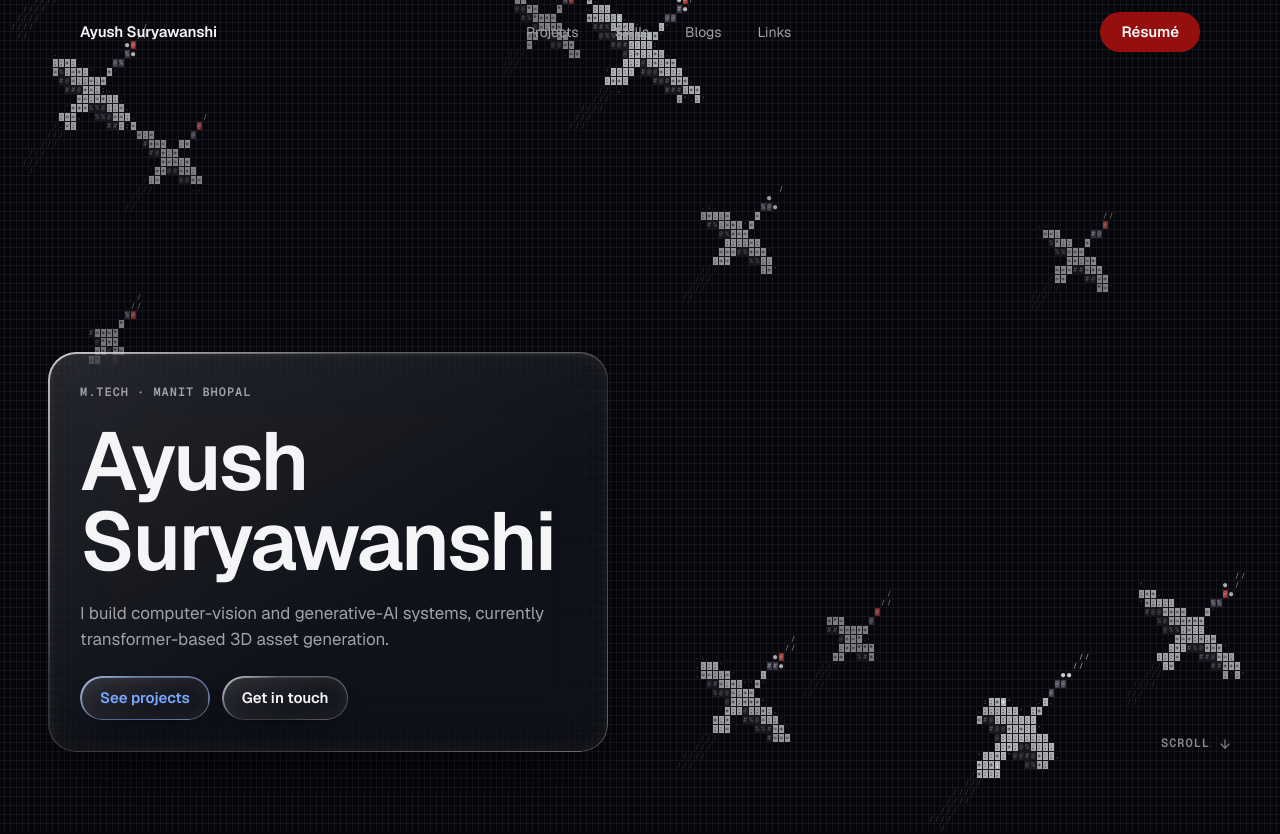
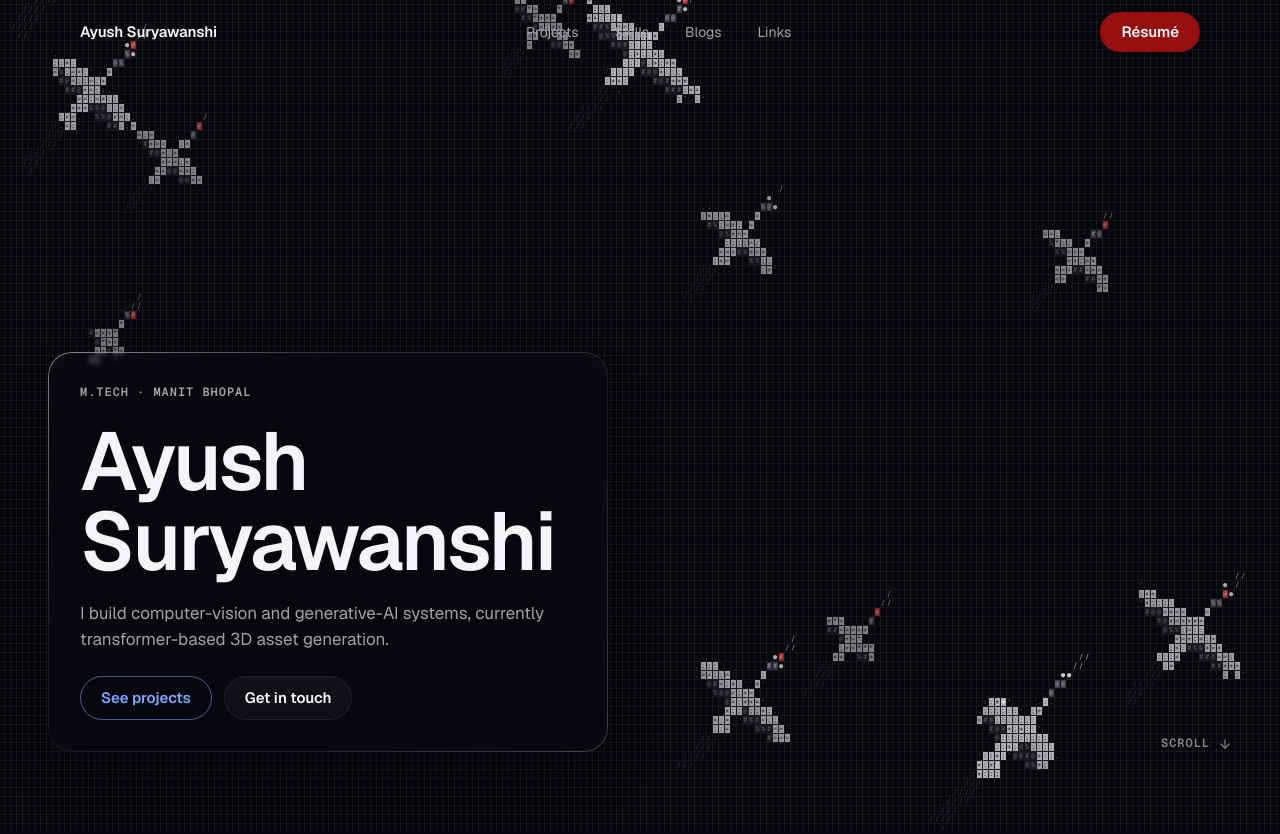
Before and after one commit to Ayush1860/portfolio, a React (Vite) app: page / in a window 1280 px wide. Shown: the top 834 px of the page. Built offline with nearby package versions, Linux system fonts and the light colour scheme.

Commit message:
Liquid glass: 10% frost panes with refracting edges on the hero card and nav, lit rim on all glass; replaces the earlier rim-only attempt

```diff
--- a/src/components/Nav.tsx
+++ b/src/components/Nav.tsx
@@ -1,10 +1,13 @@
 import { useEffect, useRef, type MouseEvent } from 'react';
 import { site } from '../content/site';
 import { scrollToId } from '../lib/scroll';
+import { useLiquidGlass } from '../lib/useLiquidGlass';
 import ResumeButton from './ResumeButton';
 
 export default function Nav() {
   const linksRef = useRef<HTMLElement>(null);
+  // Page content bends as it slides under the bar's bottom edge.
+  const glass = useLiquidGlass<HTMLDivElement>({ edges: 'bottom', bezel: 22, strength: 22 });
 
   // Mark the link of the section crossing the middle of the viewport.
   // Written straight to the DOM (aria-current), so scrolling never re-renders React.
@@ -39,6 +42,7 @@ export default function Nav() {
 
   return (
     <header className="nav">
+      <div ref={glass} className="glass nav-glass" aria-hidden="true" />
       <div className="container-page nav-inner">
         <a className="nav-name" href="#hero" onClick={go('hero')}>
           {site.name}
--- /dev/null
+++ b/src/lib/liquidGlass.ts
@@ -0,0 +1,190 @@
+/**
+ * Liquid glass: edge refraction for a glass element.
+ *
+ * The body of the glass stays clear; in a band along the rim (the bezel) whatever is
+ * behind it is pulled toward the centre and stretched, the way a thick rounded pane
+ * of glass bends light at its edges. Red, green and blue bend by slightly different
+ * amounts, which gives the thin colour fringe on the rim.
+ *
+ * How: an SVG filter used inside `backdrop-filter`. A displacement map is drawn for
+ * the element's exact size and corner radius; each pixel's red and green values say
+ * how far to shift the backdrop in x and y. Only Chromium runs SVG filters inside
+ * backdrop-filter, so other browsers keep the plain frosted glass from the CSS.
+ */
+
+export interface LiquidGlassOptions {
+  /** Width of the refracting band along the rim, px. */
+  bezel?: number;
+  /** How far the backdrop is pulled inward at the very edge, px. */
+  strength?: number;
+  /** Colour fringing: how much less green and blue bend than red (0 = none). */
+  aberration?: number;
+  /** 'all' follows the element's rounded outline; 'bottom' bends along the bottom edge only. */
+  edges?: 'all' | 'bottom';
+}
+
+const DEFAULTS: Required<LiquidGlassOptions> = { bezel: 28, strength: 40, aberration: 0.06, edges: 'all' };
+const SVG_NS = 'http://www.w3.org/2000/svg';
+const MAP_PIXEL_BUDGET = 160_000; // larger panes get a lower-resolution map; it is smooth, so it scales cleanly
+
+/** Chromium (Chrome, Edge, Opera, Brave, Arc) is the only engine that applies url() filters to a backdrop. */
+export const liquidGlassSupported =
+  typeof navigator !== 'undefined' && /\bChrom(e|ium)\//.test(navigator.userAgent);
+
+let defs: SVGDefsElement | null = null;
+let nextId = 1;
+
+function sharedDefs() {
+  if (defs) return defs;
+  const svg = document.createElementNS(SVG_NS, 'svg');
+  svg.setAttribute('width', '0');
+  svg.setAttribute('height', '0');
+  svg.setAttribute('aria-hidden', 'true');
+  svg.style.position = 'absolute';
+  defs = document.createElementNS(SVG_NS, 'defs');
+  svg.appendChild(defs);
+  document.body.appendChild(svg);
+  return defs;
+}
+
+function node(name: string, attrs: Record<string, string | number>) {
+  const el = document.createElementNS(SVG_NS, name);
+  for (const [key, value] of Object.entries(attrs)) el.setAttribute(key, String(value));
+  return el;
+}
+
+/**
+ * Draw the displacement map. Red = x shift, green = y shift, 128 = none.
+ * `k` is the map's resolution relative to the element (1 = one map pixel per CSS px).
+ */
+function drawMap(width: number, height: number, radius: number, o: Required<LiquidGlassOptions>, k: number) {
+  const w = Math.max(1, Math.round(width * k));
+  const h = Math.max(1, Math.round(height * k));
+  const canvas = document.createElement('canvas');
+  canvas.width = w;
+  canvas.height = h;
+  const ctx = canvas.getContext('2d');
+  if (!ctx) return null;
+  const image = ctx.createImageData(w, h);
+  const data = image.data;
+
+  const halfW = width / 2;
+  const halfH = height / 2;
+  const r = Math.min(radius, halfW, halfH);
+  const bezel = Math.max(1, Math.min(o.bezel, o.edges === 'all' ? Math.min(halfW, halfH) : height));
+
+  for (let j = 0; j < h; j++) {
+    for (let i = 0; i < w; i++) {
+      // Position in CSS px, relative to the element's centre.
+      const px = (i + 0.5) / k - halfW;
+      const py = (j + 0.5) / k - halfH;
+
+      let depth: number; // distance inside the edge
+      let nx = 0; // unit vector pointing into the glass
+      let ny = 0;
+
+      if (o.edges === 'bottom') {
+        depth = halfH - py;
+        ny = -1;
+      } else {
+        // Signed distance to a rounded rectangle, and its gradient.
+        const qx = Math.abs(px) - (halfW - r);
+        const qy = Math.abs(py) - (halfH - r);
+        if (qx > 0 && qy > 0) {
+          const len = Math.hypot(qx, qy) || 1;
+          depth = r - len;
+          nx = (-qx / len) * Math.sign(px);
+          ny = (-qy / len) * Math.sign(py);
+        } else if (qx > qy) {
+          depth = -(qx - r);
+          nx = -Math.sign(px);
+        } else {
+          depth = -(qy - r);
+          ny = -Math.sign(py);
+        }
+      }
+
+      // Strongest right at the rim, easing to nothing at the inner edge of the bezel.
+      const t = Math.min(1, Math.max(0, depth / bezel));
+      const pull = Math.pow(1 - t, 2.4);
+      const at = (j * w + i) * 4;
+      data[at] = Math.round(128 + 127 * nx * pull);
+      data[at + 1] = Math.round(128 + 127 * ny * pull);
+      data[at + 2] = 128;
+      data[at + 3] = 255;
+    }
+  }
+  ctx.putImageData(image, 0, 0);
+  return canvas.toDataURL('image/png');
+}
+
+/**
+ * Give `el` refracting edges. Sets `--liquid-filter` on the element, which the
+ * `.glass` CSS puts in front of its backdrop blur. Returns a cleanup function.
+ */
+export function attachLiquidGlass(el: HTMLElement, options: LiquidGlassOptions = {}): () => void {
+  if (!liquidGlassSupported) return () => {};
+  const o = { ...DEFAULTS, ...options };
+  const id = `liquid-glass-${nextId++}`;
+  const filter = node('filter', { id, filterUnits: 'userSpaceOnUse', 'color-interpolation-filters': 'sRGB' });
+  sharedDefs().appendChild(filter);
+
+  let lastKey = '';
+  let frame = 0;
+
+  const build = () => {
+    frame = 0;
+    const width = el.offsetWidth;
+    const height = el.offsetHeight;
+    if (width < 2 || height < 2) return;
+    const radius = parseFloat(getComputedStyle(el).borderTopLeftRadius) || 0;
+    const key = `${width}x${height}r${radius}`;
+    if (key === lastKey) return;
+    lastKey = key;
+
+    const k = Math.min(1, Math.sqrt(MAP_PIXEL_BUDGET / (width * height)));
+    const href = drawMap(width, height, radius, o, k);
+    if (!href) return;
+
+    // The map's 0..255 spans -0.5..0.5 of `scale`, so scale is twice the largest shift.
+    const scale = o.strength * 2;
+    const box = { x: 0, y: 0, width, height };
+    const channel = (name: string, matrix: string, amount: number) => [
+      node('feDisplacementMap', {
+        in: 'SourceGraphic',
+        in2: 'map',
+        scale: amount.toFixed(2),
+        xChannelSelector: 'R',
+        yChannelSelector: 'G',
+        result: `${name}-shifted`,
+      }),
+      node('feColorMatrix', { in: `${name}-shifted`, type: 'matrix', values: matrix, result: name }),
+    ];
+
+    filter.replaceChildren(
+      node('feImage', { ...box, href, preserveAspectRatio: 'none', result: 'map' }),
+      // One pass per colour channel, each bent a little less than the last.
+      ...channel('red', '1 0 0 0 0  0 0 0 0 0  0 0 0 0 0  0 0 0 1 0', scale),
+      ...channel('green', '0 0 0 0 0  0 1 0 0 0  0 0 0 0 0  0 0 0 1 0', scale * (1 - o.aberration)),
+      ...channel('blue', '0 0 0 0 0  0 0 0 0 0  0 0 1 0 0  0 0 0 1 0', scale * (1 - 2 * o.aberration)),
+      node('feBlend', { in: 'red', in2: 'green', mode: 'screen', result: 'red-green' }),
+      node('feBlend', { in: 'red-green', in2: 'blue', mode: 'screen' }),
+    );
+    for (const [name, value] of Object.entries(box)) filter.setAttribute(name, String(value));
+    el.style.setProperty('--liquid-filter', `url(#${id})`);
+  };
+
+  const schedule = () => {
+    if (!frame) frame = requestAnimationFrame(build);
+  };
+  const observer = new ResizeObserver(schedule);
+  observer.observe(el);
+  build();
+
+  return () => {
+    cancelAnimationFrame(frame);
+    observer.disconnect();
+    filter.remove();
+    el.style.removeProperty('--liquid-filter');
+  };
+}
--- a/src/lib/scroll.ts
+++ b/src/lib/scroll.ts
@@ -19,11 +19,9 @@ export function prefersReducedMotion() {
 export function scrollToId(id: string) {
   const el = document.getElementById(id);
   if (!el) return;
-  // Sections carry scroll-margin-top: 80px (clears the nav). Lenis and scrollIntoView both
-  // honour it, so no extra offset here: adding one doubled the gap to 160px.
   if (lenis) {
-    lenis.scrollTo(el, { duration: 1.2 });
+    lenis.scrollTo(el, { duration: 1.2 }); // Lenis honours the sections' scroll-margin-top
   } else {
-    el.scrollIntoView({ block: 'start' });
+    el.scrollIntoView({ block: 'start' }); // sections carry scroll-margin-top: 80px
   }
 }
--- /dev/null
+++ b/src/lib/useLiquidGlass.ts
@@ -0,0 +1,16 @@
+import { useCallback, useRef } from 'react';
+import { attachLiquidGlass, type LiquidGlassOptions } from './liquidGlass';
+
+/**
+ * Ref for a `.glass` element that should refract what is behind it at its edges.
+ * Usage: <div ref={useLiquidGlass()} className="glass" />
+ */
+export function useLiquidGlass<T extends HTMLElement = HTMLElement>(options?: LiquidGlassOptions) {
+  const initial = useRef(options);
+  const detach = useRef<(() => void) | null>(null);
+
+  return useCallback((el: T | null) => {
+    detach.current?.();
+    detach.current = el ? attachLiquidGlass(el, initial.current) : null;
+  }, []);
+}
--- a/src/sections/Hero.tsx
+++ b/src/sections/Hero.tsx
@@ -5,12 +5,14 @@ import { useParallaxEnabled } from '../components/Parallax';
 import { site } from '../content/site';
 import { DUR, EASE_OUT, PARALLAX, REDUCED_FADE, itemVariants } from '../lib/motion';
 import { scrollToId } from '../lib/scroll';
+import { useLiquidGlass } from '../lib/useLiquidGlass';
 
 const CANVAS_FADE = 0.6; // the background fades in first (background.css), then the card
 
 export default function Hero() {
   const reduced = useReducedMotion() ?? false;
   const parallax = useParallaxEnabled();
+  const glass = useLiquidGlass<HTMLDivElement>();
   const { primary, secondary } = site.cta;
 
   // Parallax: the card is the nearest layer, so it rises a little faster than the page.
@@ -44,7 +46,7 @@ export default function Hero() {
   return (
     <section id="hero" className="hero" aria-labelledby="hero-title">
       <motion.div className="hero-anchor" style={parallax ? { y: lift } : undefined}>
-        <motion.div className="hero-card glass" variants={card} initial="hidden" animate="shown">
+        <motion.div ref={glass} className="hero-card glass" variants={card} initial="hidden" animate="shown">
           <motion.p className="t-label text-text-2" variants={line}>
             {site.label}
           </motion.p>
@@ -55,14 +57,10 @@ export default function Hero() {
             {site.heroLine}
           </motion.p>
           <motion.div className="hero-actions" variants={line}>
-            <a
-              className="btn btn-glass btn-glass-primary"
-              href={`#${primary.target}`}
-              onClick={go(primary.target)}
-            >
+            <a className="btn btn-outline" href={`#${primary.target}`} onClick={go(primary.target)}>
               {primary.label}
             </a>
-            <a className="btn btn-glass" href={`#${secondary.target}`} onClick={go(secondary.target)}>
+            <a className="btn btn-quiet" href={`#${secondary.target}`} onClick={go(secondary.target)}>
               {secondary.label}
             </a>
           </motion.div>
--- a/src/sections/Skills.tsx
+++ b/src/sections/Skills.tsx
@@ -37,7 +37,7 @@ export default function Skills() {
                 <h3 className="t-label text-text-3">{group.label}</h3>
                 <ul className="skill-list">
                   {group.skills.map(({ name, icon: Icon }) => (
-                    <motion.li key={name} className="skill glass-tile" variants={icon}>
+                    <motion.li key={name} className="skill" variants={icon}>
                       <Icon className="skill-icon" aria-hidden />
                       <span>{name}</span>
                     </motion.li>
--- a/src/styles/components.css
+++ b/src/styles/components.css
@@ -37,17 +37,15 @@
     cursor: pointer;
   }
 
-  /* Glass pills (material in index.css). The primary one has a blue label and rim. */
-  .btn-glass {
-    color: var(--text);
+  .btn-outline {
+    color: var(--blue-text);
+    border-color: color-mix(in srgb, var(--blue-text) 55%, transparent);
   }
 
-  .btn-glass-primary {
-    color: var(--blue-text);
-  }
-
-  .btn-glass-primary::after {
-    --rim-tint: var(--border-hover);
+  .btn-quiet {
+    color: var(--text);
+    border-color: var(--border);
+    background: var(--surface);
   }
 
   /* Red budget 1/4: the Résumé button fill */
@@ -179,6 +177,7 @@
   }
 
   .hero-card {
+    --glass-fill: var(--glass-dim);
     padding: 24px;
     display: grid;
     gap: 20px;
@@ -341,24 +340,23 @@
   .skill-list {
     display: flex;
     flex-wrap: wrap;
-    gap: 12px;
+    gap: 8px;
   }
 
-  /* Each skill is a small glass tile inside the panel (material in index.css). */
   .skill {
     display: flex;
     flex-direction: column;
     align-items: center;
-    gap: 10px;
-    width: 112px;
-    padding: 18px 8px 14px;
+    gap: 12px;
+    width: 104px;
+    padding: 12px 4px;
     font-size: 13px;
     color: var(--text-2);
   }
 
   .skill-icon {
-    width: 36px;
-    height: 36px;
+    width: 40px;
+    height: 40px;
   }
 
   /* ---------- Blogs ---------- */
--- a/src/styles/index.css
+++ b/src/styles/index.css
@@ -113,60 +113,37 @@
   }
 
   /*
-   * Glass: the one surface material on the site, in three sizes.
-   *   .glass       panels and cards
-   *   .glass-tile  small tiles nested inside a panel
-   *   .btn-glass   pill buttons
-   * Tint, bevel and shadow are painted once; only the hero card and the nav also
-   * blur what is behind them (see below).
+   * Glass: the one surface material on the site. A nearly clear pane (--glass-frost)
+   * whose edges bend what is behind it. --liquid-filter is the refraction, set per
+   * element by src/lib/liquidGlass.ts where the browser supports it (Chromium);
+   * elsewhere the pane is simply lightly frosted.
    */
-  .glass,
-  .glass-tile,
-  .btn-glass {
+  .glass {
     position: relative;
-    border: 0;
-    background: linear-gradient(150deg, var(--glass-tint-hi), var(--glass-tint-lo) 62%);
-    box-shadow: var(--glass-bevel);
-  }
-
-  .glass {
     border-radius: var(--radius-card);
+    background: var(--glass-fill, var(--surface));
     box-shadow: var(--glass-bevel), var(--glass-drop);
-    -webkit-backdrop-filter: blur(var(--glass-blur)) saturate(170%);
-    backdrop-filter: blur(var(--glass-blur)) saturate(170%);
-  }
-
-  .glass-tile {
-    border-radius: var(--radius-tile);
-    box-shadow: var(--glass-bevel), var(--glass-drop-sm);
-  }
-
-  .btn-glass {
-    box-shadow: var(--glass-bevel), var(--glass-drop-sm);
+    -webkit-backdrop-filter: blur(var(--glass-blur)) saturate(150%);
+    backdrop-filter: var(--liquid-filter,) blur(var(--glass-blur)) saturate(150%);
   }
 
   /*
-   * The rim: a thin ring, brightest where the light catches it (top-left, then
-   * bottom-right), cut out of a gradient with a mask. --rim-tint washes over it on
-   * hover and focus. The mask colours are alpha only, not displayed colours.
+   * The rim: a one-pixel ring, brightest where light catches it (top-left, then
+   * bottom-right), cut out of a gradient with a mask. The mask colour is alpha only.
    */
-  .glass::after,
-  .glass-tile::after,
-  .btn-glass::after {
+  .glass::after {
     content: '';
     position: absolute;
     inset: 0;
     border-radius: inherit;
-    padding: var(--glass-rim-width);
-    background:
-      linear-gradient(var(--rim-tint), var(--rim-tint)),
-      linear-gradient(
-        135deg,
-        var(--glass-rim-hi),
-        var(--glass-rim-mid) 34%,
-        var(--glass-rim-mid) 64%,
-        var(--glass-rim-lo)
-      );
+    padding: 1px;
+    background: linear-gradient(
+      135deg,
+      var(--glass-rim-hi),
+      var(--glass-rim-mid) 30%,
+      var(--glass-rim-mid) 68%,
+      var(--glass-rim-lo)
+    );
     -webkit-mask:
       linear-gradient(#000 0 0) content-box,
       linear-gradient(#000 0 0);
@@ -175,24 +152,25 @@
       linear-gradient(#000 0 0) content-box exclude,
       linear-gradient(#000 0 0);
     pointer-events: none;
-    transition: --rim-tint var(--dur-base) var(--ease-out);
   }
 
   /*
    * Below the hero the background is already blurred and dimmed by the scroll blur,
-   * so a second backdrop blur there adds little you can see. It is costly, though:
-   * the canvas behind animates, so every card re-blurs it on every frame. The hero
-   * card and the nav keep theirs (they sit over the sharp animation).
+   * so there is nothing sharp for a pane to bend or frost: measured, refraction on
+   * those panels was invisible and cost about half the frame rate while scrolling.
+   * They keep the tint, bevel and lit rim, and skip the backdrop pass entirely.
    */
   .section .glass {
     -webkit-backdrop-filter: none;
     backdrop-filter: none;
   }
+
+  /* People who ask for less transparency get a nearly solid pane. */
+  @media (prefers-reduced-transparency: reduce) {
+    .glass {
+      --glass-fill: color-mix(in srgb, var(--bg) 92%, var(--text));
+      -webkit-backdrop-filter: none;
+      backdrop-filter: none;
+    }
+  }
 }
-
-/* Lets the rim tint fade on hover instead of snapping. */
-@property --rim-tint {
-  syntax: '<color>';
-  inherits: false;
-  initial-value: transparent;
-}
--- a/src/styles/lab.css
+++ b/src/styles/lab.css
@@ -15,7 +15,8 @@
   padding: 24px;
   display: grid;
   gap: 16px;
-  border: 1px solid var(--border); /* the glass rim would scroll away inside a scrolling panel */
+  --glass-fill: var(--glass-dim-strong);
+  border: 1px solid var(--border); /* the rim ring would scroll away inside a scrolling panel */
 }
 
 .lab-panel::after {
--- a/src/styles/tokens.css
+++ b/src/styles/tokens.css
@@ -36,26 +36,19 @@
   --grid-line: #ffffff; /* background cell grid; drawn at about 5.5% strength */
 
   /*
-   * Glass material (liquid-glass look): a light tint that fades across the pane, a
-   * bright rim that catches the light top-left and bottom-right, an inner bevel that
-   * gives the glass thickness, and a soft drop shadow. Used by .glass, .glass-tile
-   * and .btn-glass in index.css.
+   * Glass (liquid-glass look, see .glass in index.css). The pane is nearly clear:
+   * --glass-frost sets how much it blurs what is behind it (0 clear, 1 fully frosted).
+   * The edges refract the background (src/lib/liquidGlass.ts) and carry a thin lit rim.
    */
-  --glass-tint-hi: rgba(255, 255, 255, 0.11);
-  --glass-tint-lo: rgba(255, 255, 255, 0.03);
-  --glass-rim-hi: rgba(255, 255, 255, 0.72);
-  --glass-rim-mid: rgba(255, 255, 255, 0.1);
-  --glass-rim-lo: rgba(255, 255, 255, 0.34);
-  --glass-rim-lit: rgba(255, 255, 255, 0.3); /* extra light on the rim when a pill is hovered */
-  --glass-rim-width: 1.5px;
-  --glass-bevel:
-    inset 0 1px 1px rgba(255, 255, 255, 0.22),
-    inset 0 -1px 1px rgba(255, 255, 255, 0.06),
-    inset 0 0 18px rgba(255, 255, 255, 0.07),
-    inset 0 -24px 40px -32px rgba(0, 0, 0, 0.4);
-  --glass-drop: 0 32px 64px -28px rgba(0, 0, 0, 0.75);
-  --glass-drop-sm: 0 12px 24px -14px rgba(0, 0, 0, 0.6);
-  --glass-blur: 28px;
+  --glass-frost: 0.1;
+  --glass-blur: calc(20px * var(--glass-frost));
+  --glass-dim: color-mix(in srgb, var(--bg) 52%, transparent); /* keeps text readable over the sharp animation */
+  --glass-dim-strong: color-mix(in srgb, var(--bg) 72%, transparent); /* nav: page content slides underneath */
+  --glass-rim-hi: rgba(255, 255, 255, 0.5);
+  --glass-rim-mid: rgba(255, 255, 255, 0.07);
+  --glass-rim-lo: rgba(255, 255, 255, 0.24);
+  --glass-bevel: inset 0 1px 0 rgba(255, 255, 255, 0.08), inset 0 0 22px rgba(255, 255, 255, 0.035);
+  --glass-drop: 0 28px 56px -28px rgba(0, 0, 0, 0.7);
 
   /* Type */
   --font-sans: 'Geist', ui-sans-serif, system-ui, -apple-system, 'Segoe UI', sans-serif;
@@ -71,8 +64,7 @@
   --gutter: 24px;
   --hero-inset: 16px;
   --section-pad: 80px;
-  --radius-card: 28px;
-  --radius-tile: 18px; /* small glass tiles nested inside a panel */
+  --radius-card: 24px;
   --radius-pill: 999px;
   --nav-h: 64px;
 
```
Also changed, not shown: src/styles/motion.css (+28 -22 lines).
